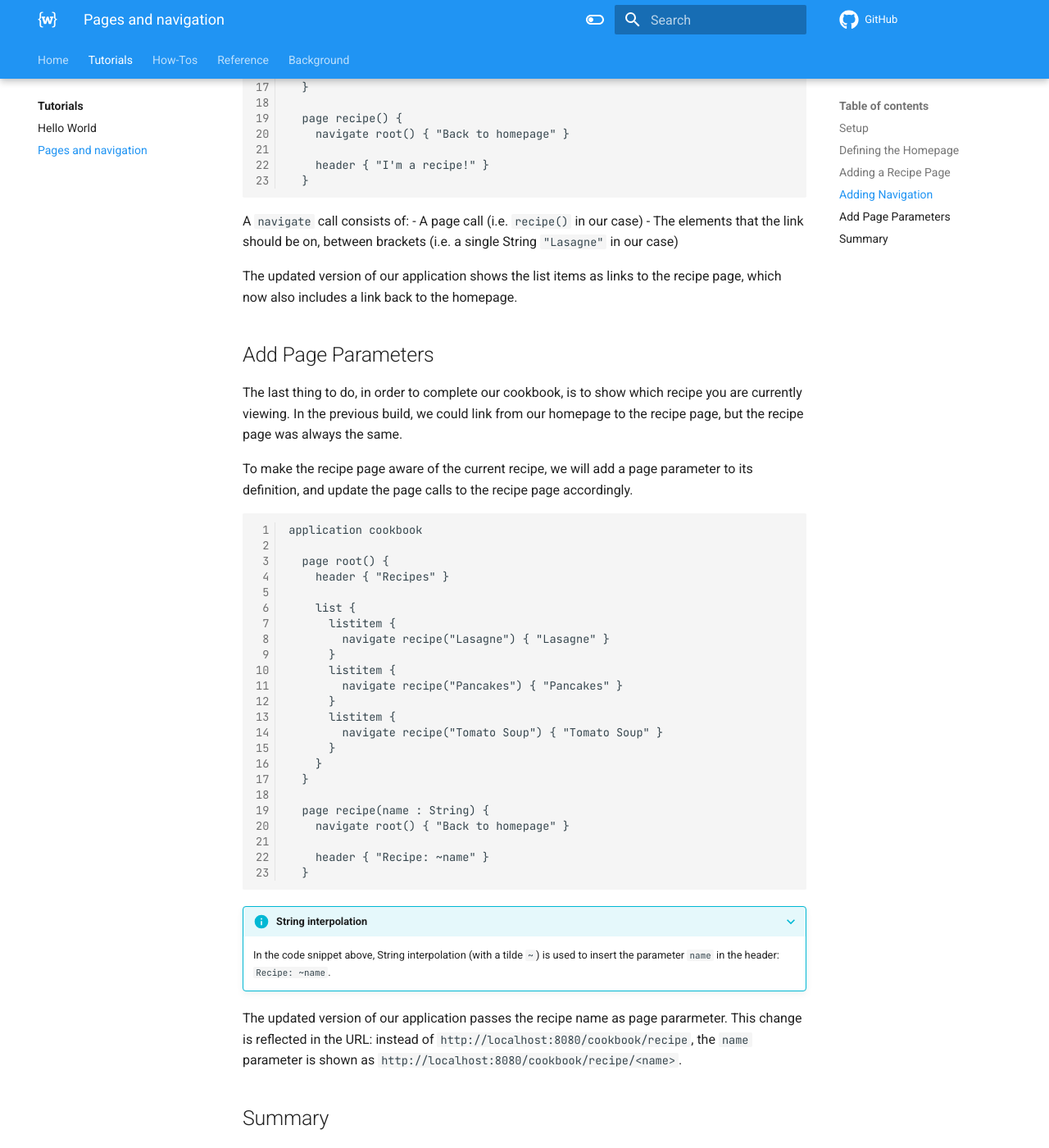
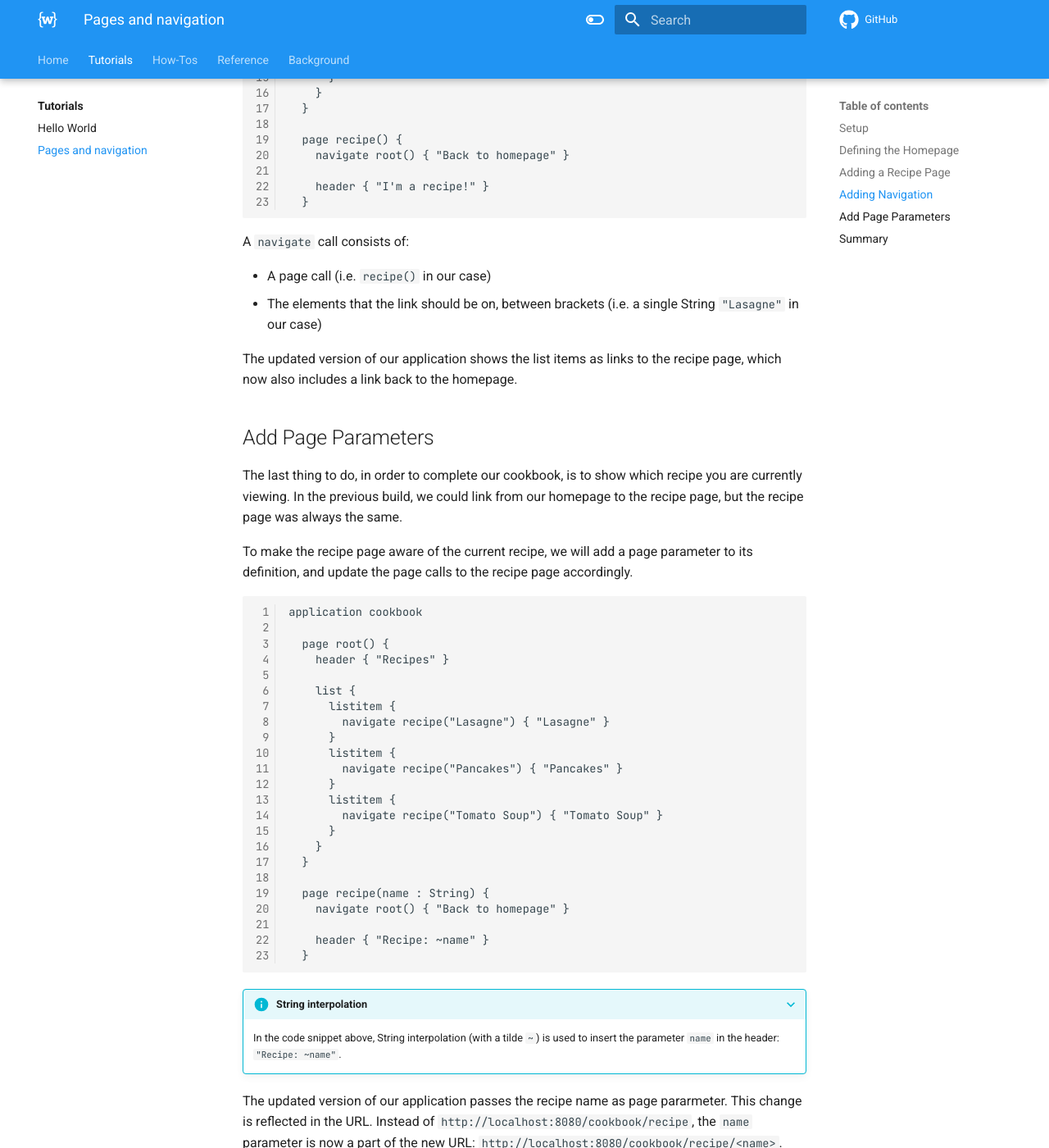
Before and after one commit to webdsl/webdsl-docs, an MkDocs documentation site: the page built from docs/tutorials/pages-and-navigation.md, in a window 1280 px wide and 1400 px high, scrolled down 2004 px. Shown: the whole window at 82% size. Built offline with MkDocs 1.6.1 and Material for MkDocs 9.7.7, drawn with Linux system fonts in a browser that asks for light colours; comment, search, counter and statistics services are not loaded; some of the changed text lies outside the part shown.

Commit message:
minor changes to pages and navigation tutorial

````diff
--- a/docs/tutorials/pages-and-navigation.md
+++ b/docs/tutorials/pages-and-navigation.md
@@ -89,6 +89,7 @@ application cookbook
 ```
 
 A `navigate` call consists of:
+
 - A page call (i.e. `recipe()` in our case)
 - The elements that the link should be on, between brackets (i.e. a single String `"Lasagne"` in our case)
 
@@ -127,9 +128,9 @@ application cookbook
 ```
 
 ???+ info "String interpolation"
-    In the code snippet above, String interpolation (with a tilde `~`) is used to insert the parameter `name` in the header: `Recipe: ~name`.
+    In the code snippet above, String interpolation (with a tilde `~`) is used to insert the parameter `name` in the header: `"Recipe: ~name"`.
 
-The updated version of our application passes the recipe name as page pararmeter. This change is reflected in the URL: instead of `http://localhost:8080/cookbook/recipe`, the `name` parameter is shown as `http://localhost:8080/cookbook/recipe/<name>`.
+The updated version of our application passes the recipe name as page pararmeter. This change is reflected in the URL. Instead of `http://localhost:8080/cookbook/recipe`, the `name` parameter is now a part of the new URL: `http://localhost:8080/cookbook/recipe/<name>`.
 
 ## Summary
 
````
Also changed, not shown: other parts of docs/tutorials/pages-and-navigation.md (+1 -1 lines).
